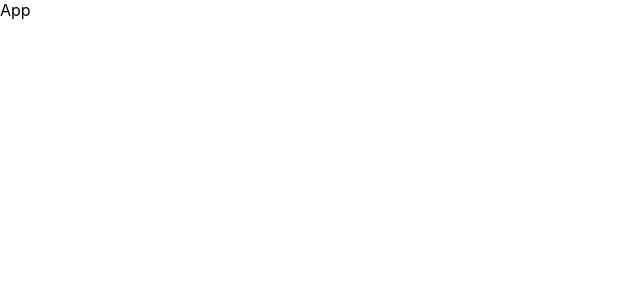
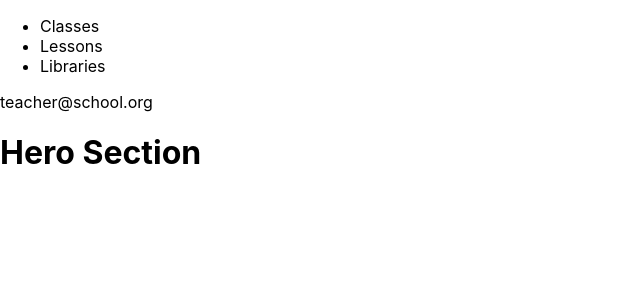
Before and after one commit to RupiSadhra/hapara_test, a React (Create React App) app: page / in a window 1280 px wide. Shown: the top 300 px of the page, without its empty margins (0-640 px from the left). Built offline with nearby package versions, Linux system fonts and the light colour scheme.

Commit message:
Component and data files added

```diff
--- a/package.json
+++ b/package.json
@@ -6,6 +6,7 @@
     "cra-template": "1.1.3",
     "react": "^18.0.0",
     "react-dom": "^18.0.0",
+    "react-router-dom": "^6.3.0",
     "react-scripts": "5.0.0"
   },
   "scripts": {
--- a/public/index.html
+++ b/public/index.html
@@ -12,6 +12,7 @@
     <link rel="apple-touch-icon" href="%PUBLIC_URL%/logo192.png" />
 
     <link rel="manifest" href="%PUBLIC_URL%/manifest.json" />
+    <link href="https://fonts.googleapis.com/css?family=Open+Sans:400,600" rel="stylesheet">
     <title>Hapara Test</title>
   </head>
   <body>
--- a/src/App.js
+++ b/src/App.js
@@ -1,11 +1,24 @@
-import React from 'react';
+import React from "react";
+import Header from "./components/Header";
+import Home from "./pages/home/HeroSection";
 
-function App() {
+import {
+  BrowserRouter as Router,
+  Routes,
+  Route,
+  Outlet,
+} from "react-router-dom";
+
+const App = () => {
   return (
-    <div className="App">
-      App
-    </div>
+    <>
+      <Header />
+
+      <Routes>
+        <Route path="/" element={<Home />} />
+      </Routes>
+    </>
   );
-}
+};
 
 export default App;
--- /dev/null
+++ b/src/components/Header.js
@@ -0,0 +1,23 @@
+import React, { useState } from "react";
+import { headerInfo } from "./data";
+
+const Header = () => {
+  const [currentUser, setCurrentUser] = useState(0);
+
+  const menuLinks = headerInfo[currentUser].menuLinks.map((menuItem, index) => {
+    return <li>{menuItem}</li>;
+  });
+
+  return (
+    <>
+      <nav className="navbar">
+        <section>
+          <ul>{menuLinks}</ul>
+        </section>
+        <section>{headerInfo[currentUser].currentProfile}</section>
+      </nav>
+    </>
+  );
+};
+
+export default Header;
--- /dev/null
+++ b/src/components/data.js
@@ -0,0 +1,12 @@
+export const headerInfo = [
+  {
+    menuLinks: ["Classes", "Lessons", "Libraries"],
+    currentProfile: "teacher@school.org",
+    dropdownLinks: ["student@school.org", "Settings", "Sign Out"],
+  },
+  {
+    menuLinks: ["Classes", "Assignments"],
+    currentProfile: "student@school.org",
+    dropdownLinks: ["teacher@school.org", "Settings", "Sign Out"],
+  },
+];
--- /dev/null
+++ b/src/pages/home/HeroSection.js
@@ -0,0 +1,11 @@
+import React from "react";
+
+const HeroSection = () => {
+  return (
+    <>
+      <h1>Hero Section</h1>
+    </>
+  );
+};
+
+export default HeroSection;
```
Also changed, not shown: src/components/Dropdown.js (added, +7 -0 lines), src/index.js (+8 -8 lines), 2 other files (tests, documents, lock files or other folders).
